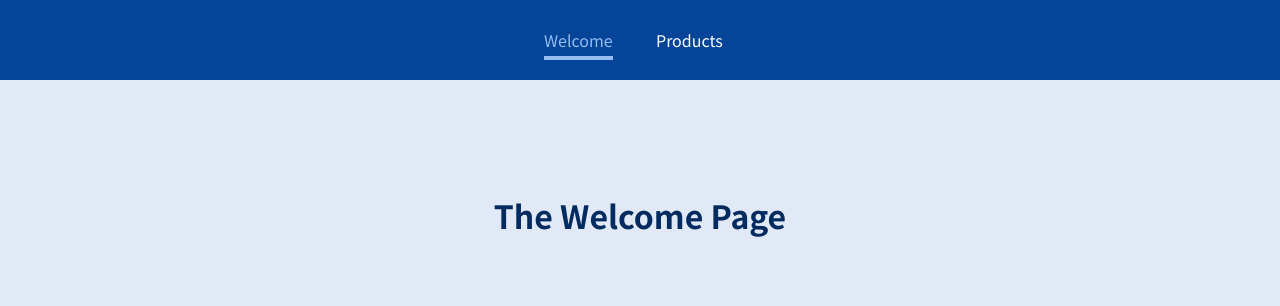
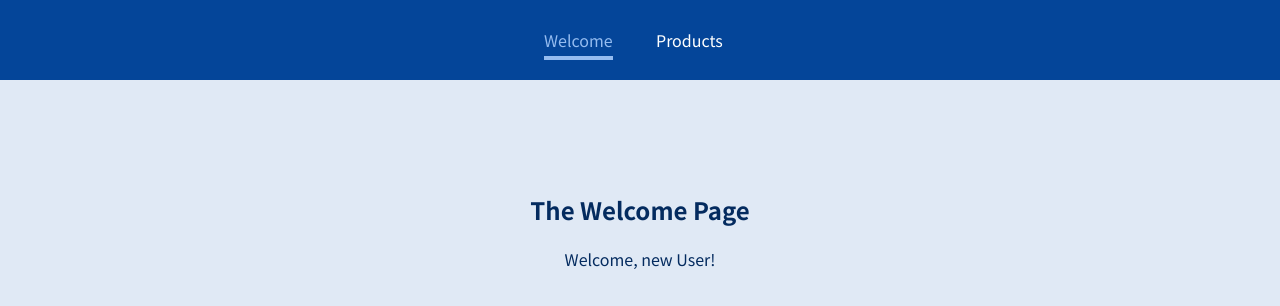
Before and after one commit to MEBARKI16/Buiding-a-Multi-Page-SPA-With-React-Router, a JavaScript app: page /welcome/new-user in a window 1280 px wide. Shown: the top 306 px of the page. Built offline with nearby package versions, Linux system fonts and the light colour scheme.

Commit message:
Working with Nested Routes

```diff
--- a/src/pages/Welcome.js
+++ b/src/pages/Welcome.js
@@ -1,4 +1,12 @@
+import { Route } from "react-router-dom";
 const Welcome = () => {
-    return <h1>The Welcome Page</h1>;
+    return (
+        <section>
+    <h1>The Welcome Page</h1>
+    <Route path="/welcome/new-user">
+        <p>Welcome, new User!</p>
+    </Route>
+    </section>
+    );
 };
 export default Welcome;
```
